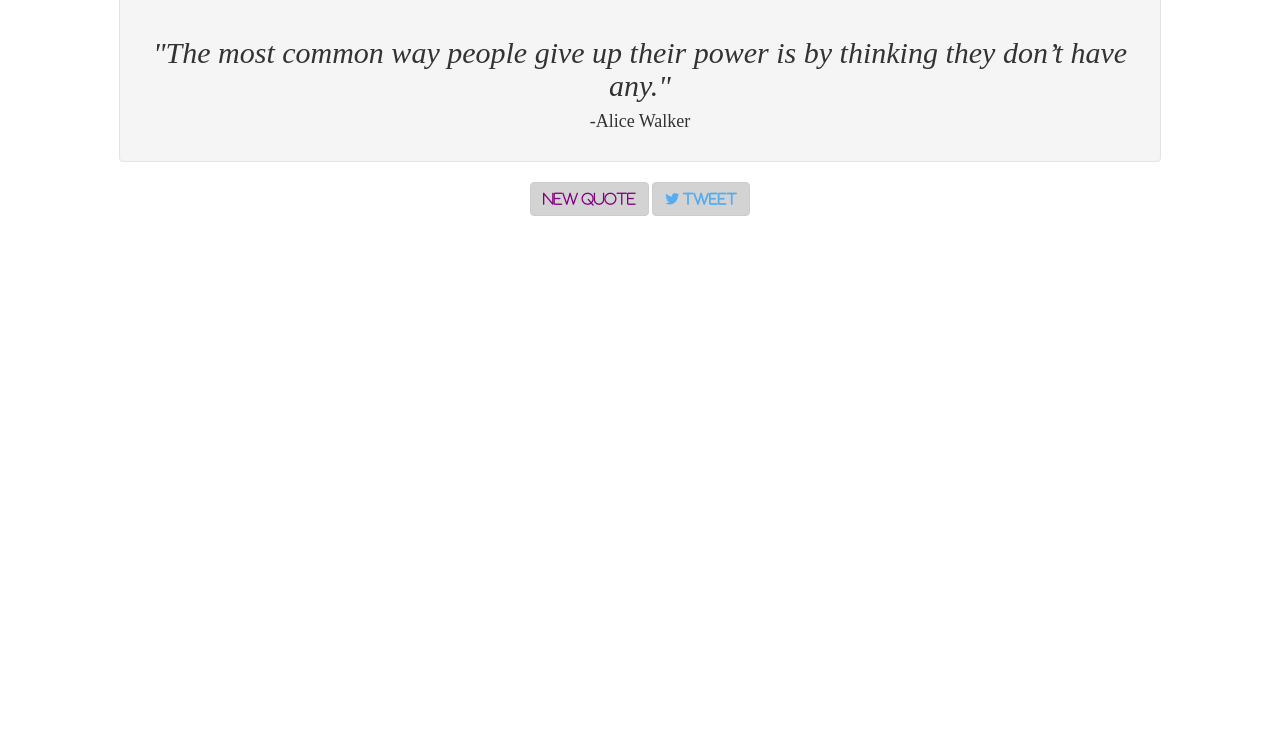
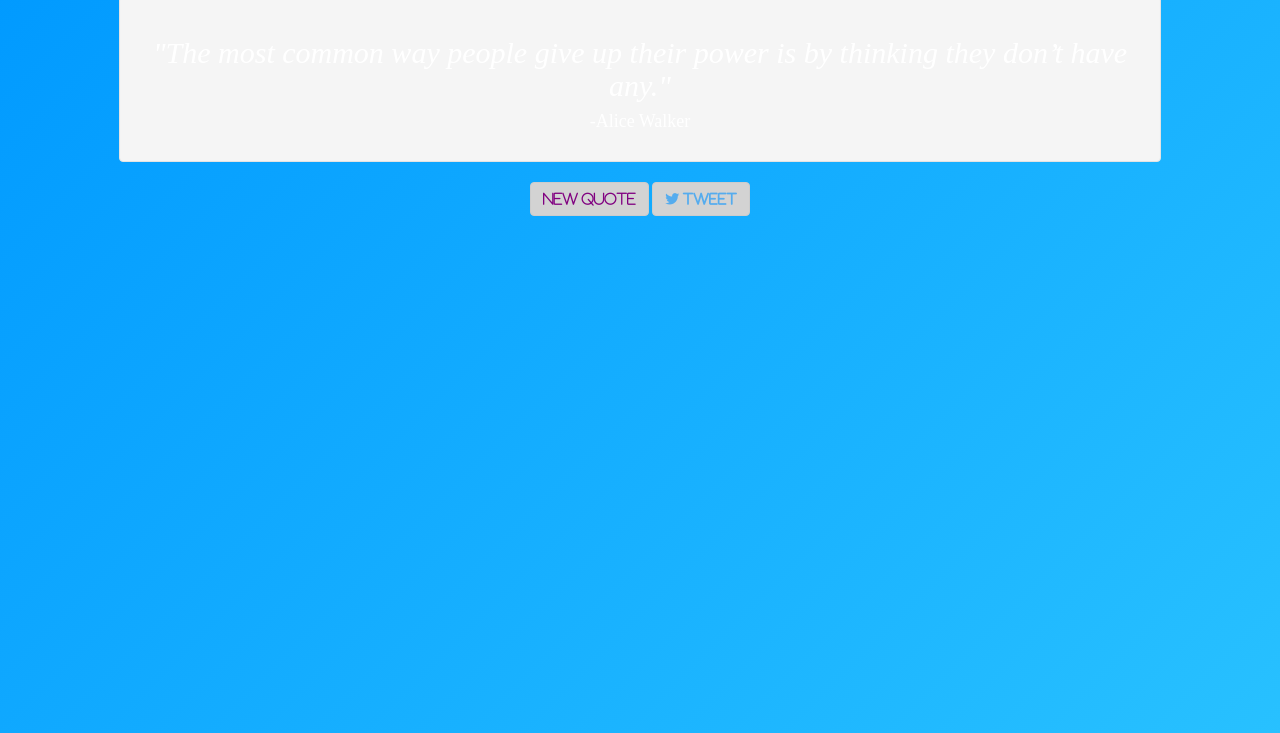
Before and after one commit to NicholausJ/RQM, a plain HTML site: page index.html in a window 1280 px wide. Shown: the part 67-800 px from the top of the page. Drawn offline with nearby package versions, Linux system fonts and the light colour scheme.

Commit message:
Update style.css

```diff
--- a/style.css
+++ b/style.css
@@ -1,7 +1,11 @@
 body {
   font-family: "Sans Serif";
   font-size: 140%;
-  background-color: linear-gradient(0deg, #ffffff, #55acee);
+  width: 100wh;
+	height: 90vh;
+	color: #fff;
+	background: linear-gradient(-45deg, #99ffcc, #66ffff, #33ccff, #0099ff);
+  background-size: 400% 400%;
 }
 
 .well {
```
